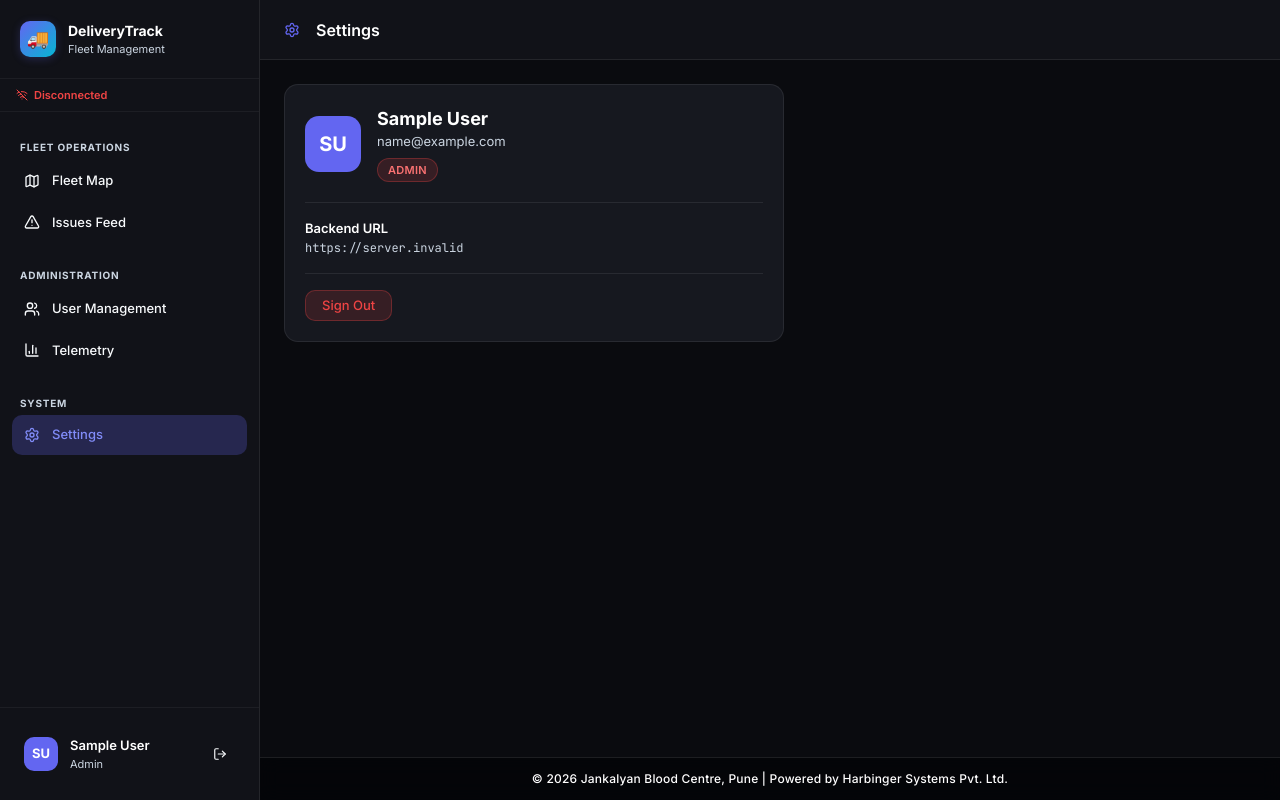
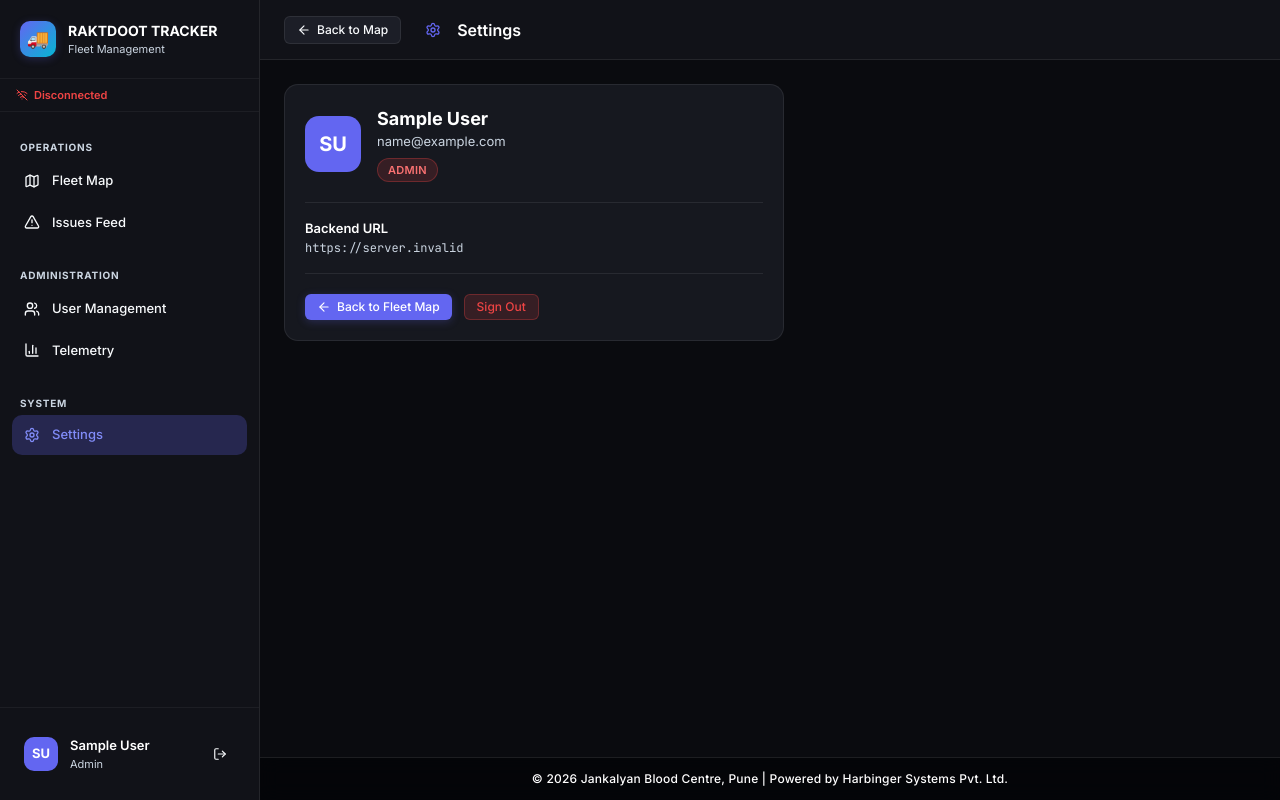
Before and after one commit to anujathorat12/raktdoot-tracker, a React (Vite) app in the folder web/: page /settings in a window 1280 px wide. Built offline with nearby package versions, Linux system fonts and the light colour scheme; no server answers; sample sign-in values are in the browser's storage.

Commit message:
feat(navigation): add back to fleet map navigation for drivers and settings view

```diff
--- a/web/src/components/layout/Sidebar.jsx
+++ b/web/src/components/layout/Sidebar.jsx
@@ -5,11 +5,6 @@ import {
 } from 'lucide-react';
 import { useAuth } from '../../context/AuthContext';
 import { useSocket } from '../../context/SocketContext';
-
-const managerNav = [
-  { to: '/manager/map', icon: Map, label: 'Fleet Map' },
-  { to: '/manager/issues', icon: AlertTriangle, label: 'Issues Feed' },
-];
 
 const adminNav = [
   { to: '/admin/users', icon: Users, label: 'User Management' },
@@ -43,10 +38,15 @@ export default function Sidebar() {
   return (
     <aside className="sidebar">
       {/* Logo */}
-      <div className="sidebar-logo">
+      <div
+        className="sidebar-logo"
+        onClick={() => navigate(isAdmin ? '/admin/users' : '/manager/map')}
+        style={{ cursor: 'pointer' }}
+        title="Go to Map"
+      >
         <div className="sidebar-logo-icon">🚚</div>
         <div>
-          <div className="sidebar-logo-text">DeliveryTrack</div>
+          <div className="sidebar-logo-text">RAKTDOOT TRACKER</div>
           <div className="sidebar-logo-sub">Fleet Management</div>
         </div>
       </div>
@@ -62,13 +62,10 @@ export default function Sidebar() {
 
       {/* Navigation */}
       <nav className="sidebar-nav">
+        <div className="nav-section-label">Operations</div>
+        <NavItem to="/manager/map" icon={Map} label="Fleet Map" />
         {isManagerOrAdmin && (
-          <>
-            <div className="nav-section-label">Fleet Operations</div>
-            {managerNav.map(n => (
-              <NavItem key={n.to} {...n} badge={n.label === 'Issues Feed' ? openIssues : 0} />
-            ))}
-          </>
+          <NavItem to="/manager/issues" icon={AlertTriangle} label="Issues Feed" badge={openIssues} />
         )}
 
         {isAdmin && (
--- a/web/src/pages/SettingsPage.jsx
+++ b/web/src/pages/SettingsPage.jsx
@@ -1,13 +1,24 @@
-import { Settings } from 'lucide-react';
+import { useNavigate } from 'react-router-dom';
+import { Settings, ArrowLeft } from 'lucide-react';
 import { useAuth } from '../context/AuthContext';
 
 export default function SettingsPage() {
   const { user, logout } = useAuth();
+  const navigate = useNavigate();
   const initials = user?.name?.split(' ').map(n => n[0]).join('').toUpperCase().slice(0, 2) || 'U';
 
   return (
     <div className="page-content-full">
       <div className="topbar">
+        <button
+          id="btn-back-to-map"
+          className="btn btn-secondary btn-sm"
+          onClick={() => navigate('/manager/map')}
+          style={{ display: 'inline-flex', alignItems: 'center', gap: 6, marginRight: 'var(--space-2)' }}
+          title="Back to Fleet Map"
+        >
+          <ArrowLeft size={14} /> Back to Map
+        </button>
         <Settings size={16} style={{ color: 'var(--color-primary)' }} />
         <div><div className="topbar-title">Settings</div></div>
       </div>
@@ -32,9 +43,19 @@ export default function SettingsPage() {
               </div>
             </div>
             <div className="divider" style={{ margin: '4px 0' }} />
-            <button id="btn-settings-logout" className="btn btn-danger" style={{ width: 'fit-content' }} onClick={logout}>
-              Sign Out
-            </button>
+            <div style={{ display: 'flex', gap: 'var(--space-3)', marginTop: 4 }}>
+              <button
+                id="btn-settings-back"
+                className="btn btn-primary btn-sm"
+                onClick={() => navigate('/manager/map')}
+                style={{ display: 'inline-flex', alignItems: 'center', gap: 6 }}
+              >
+                <ArrowLeft size={14} /> Back to Fleet Map
+              </button>
+              <button id="btn-settings-logout" className="btn btn-danger btn-sm" onClick={logout}>
+                Sign Out
+              </button>
+            </div>
           </div>
         </div>
       </div>
```
